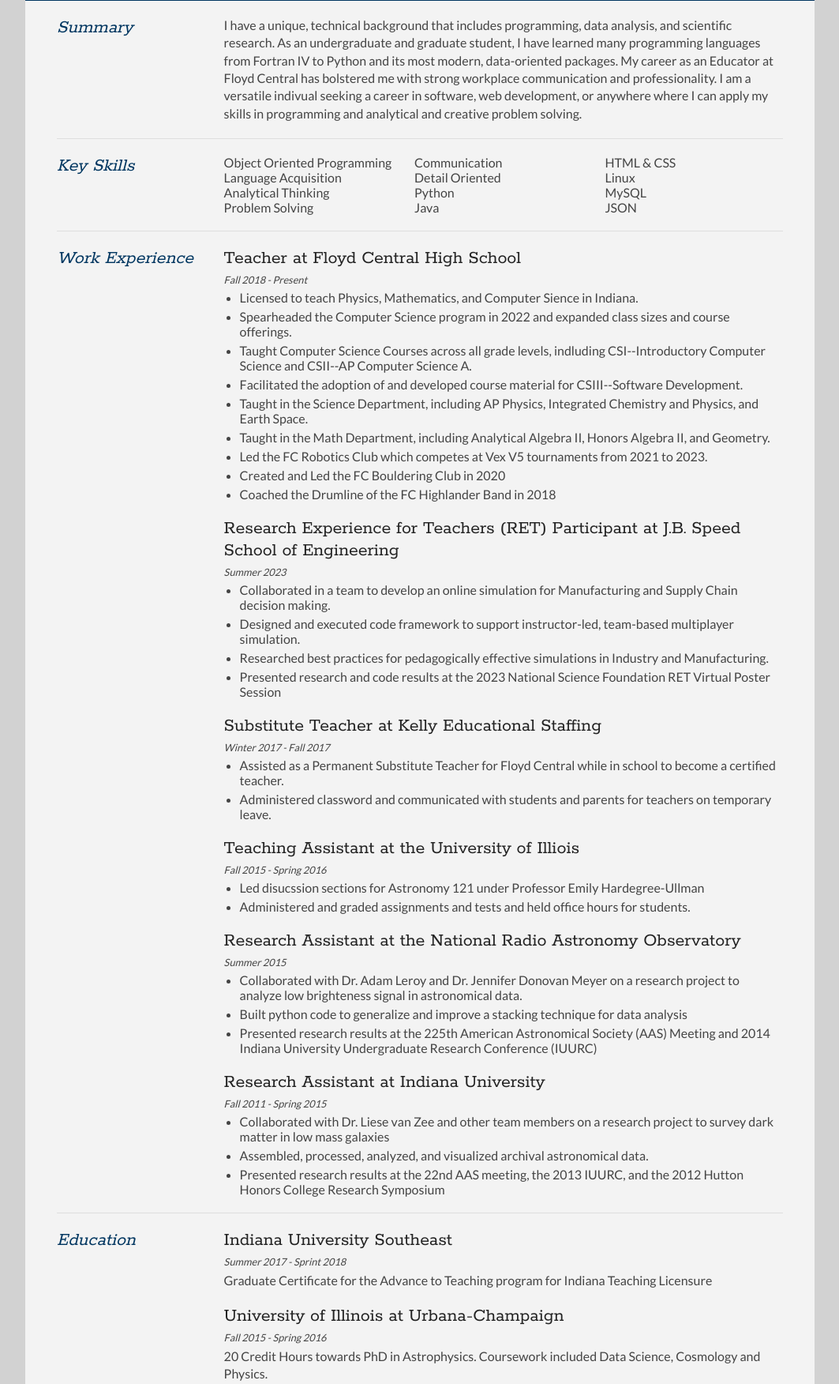
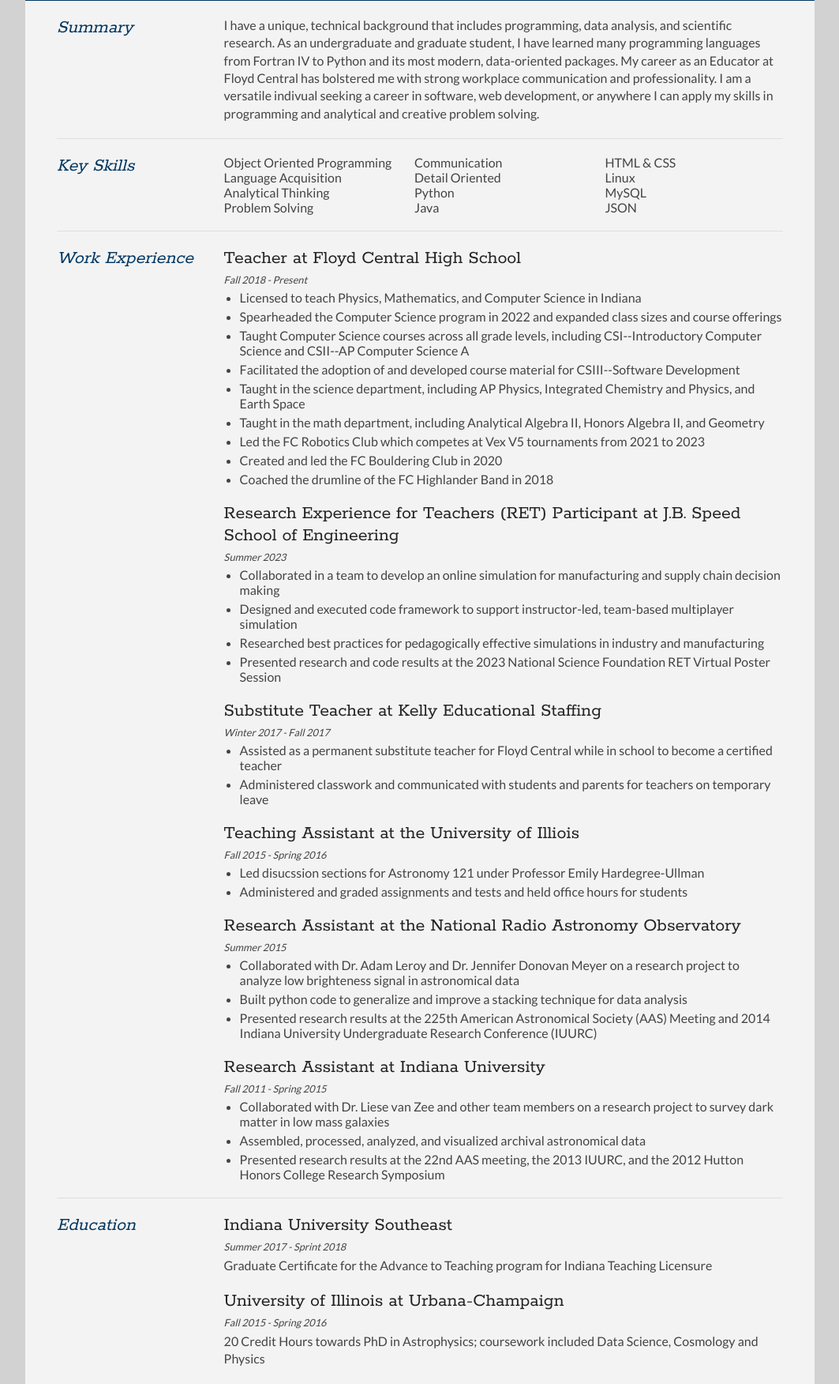
Before and after one commit to danwavle/djangoresume, a Django app: page / in a window 1280 px wide. Shown: the part 230-1982 px from the top of the page at 79% size, without its empty margins (108-1171 px from the left). Run offline with Django 4.2, Linux system fonts and the light colour scheme.

Commit message:
Update home.html
Fixed spelling mistakes and punctuation consistency.

```diff
--- a/resumesite/templates/home.html
+++ b/resumesite/templates/home.html
@@ -56,7 +56,7 @@
 				</div>
 
 				<div class="sectionContent">
-					<p>I have a unique, technical background that includes programming, data analysis, and scientific research.  As an undergraduate and graduate student, I have learned many programming languages from Fortran IV to Python and its most modern, data-oriented packages.  My career as an Educator at Floyd Central has bolstered me with strong workplace communication and professionality.  I am a versatile indivual seeking a career in software, web development, or anywhere where I can apply my skills in programming and analytical and creative problem solving.</p>
+					<p>I have a unique, technical background that includes programming, data analysis, and scientific research.  As an undergraduate and graduate student, I have learned many programming languages from Fortran IV to Python and its most modern, data-oriented packages.  My career as an Educator at Floyd Central has bolstered me with strong workplace communication and professionality.  I am a versatile indivual seeking a career in software, web development, or anywhere I can apply my skills in programming and analytical and creative problem solving.</p>
 				</div>
 			</article>
 			<div class="clear"></div>
@@ -96,15 +96,15 @@
 					<h2>Teacher at Floyd Central High School</h2>
 					<p class="subDetails">Fall 2018 - Present</p>
                     <ul class="bullet">
-                        <li>Licensed to teach Physics, Mathematics, and Computer Sience in Indiana.</li>
-                        <li>Spearheaded the Computer Science program in 2022 and expanded class sizes and course offerings.</li>
-                        <li>Taught Computer Science Courses across all grade levels, indluding CSI--Introductory Computer Science and CSII--AP Computer Science A.</li>
-                        <li>Facilitated the adoption of and developed course material for CSIII--Software Development.</li>
-                        <li>Taught in the Science Department, including AP Physics, Integrated Chemistry and Physics, and Earth Space.</li>
-                        <li>Taught in the Math Department, including Analytical Algebra II, Honors Algebra II, and Geometry.</li>
-                        <li>Led the FC Robotics Club which competes at Vex V5 tournaments from 2021 to 2023.</li>
-                        <li>Created and Led the FC Bouldering Club in 2020</li>
-                        <li>Coached the Drumline of the FC Highlander Band in 2018</li>
+                        <li>Licensed to teach Physics, Mathematics, and Computer Science in Indiana</li>
+                        <li>Spearheaded the Computer Science program in 2022 and expanded class sizes and course offerings</li>
+                        <li>Taught Computer Science courses across all grade levels, including CSI--Introductory Computer Science and CSII--AP Computer Science A</li>
+                        <li>Facilitated the adoption of and developed course material for CSIII--Software Development</li>
+                        <li>Taught in the science department, including AP Physics, Integrated Chemistry and Physics, and Earth Space</li>
+                        <li>Taught in the math department, including Analytical Algebra II, Honors Algebra II, and Geometry</li>
+                        <li>Led the FC Robotics Club which competes at Vex V5 tournaments from 2021 to 2023</li>
+                        <li>Created and led the FC Bouldering Club in 2020</li>
+                        <li>Coached the drumline of the FC Highlander Band in 2018</li>
                     </ul>
 				</article>
 
@@ -112,9 +112,9 @@
 					<h2>Research Experience for Teachers (RET) Participant at J.B. Speed School of Engineering</h2>
 					<p class="subDetails">Summer 2023</p>
 					<ul class="bullet">
-                        <li>Collaborated in a team to develop an online simulation for Manufacturing and Supply Chain decision making.</li>
-                        <li>Designed and executed code framework to support instructor-led, team-based multiplayer simulation.</li>
-                        <li>Researched best practices for pedagogically effective simulations in Industry and Manufacturing.</li>
+                        <li>Collaborated in a team to develop an online simulation for manufacturing and supply chain decision making</li>
+                        <li>Designed and executed code framework to support instructor-led, team-based multiplayer simulation</li>
+                        <li>Researched best practices for pedagogically effective simulations in industry and manufacturing</li>
                         <li>Presented research and code results at the 2023 National Science Foundation RET Virtual Poster Session</li>
                     </ul>
 				</article>
@@ -123,8 +123,8 @@
 					<h2>Substitute Teacher at Kelly Educational Staffing</h2>
 					<p class="subDetails">Winter 2017 - Fall 2017</p>
 					<ul class="bullet">
-                        <li>Assisted as a Permanent Substitute Teacher for Floyd Central while in school to become a certified teacher.</li>
-                        <li>Administered classword and communicated with students and parents for teachers on temporary leave.</li>
+                        <li>Assisted as a permanent substitute teacher for Floyd Central while in school to become a certified teacher</li>
+                        <li>Administered classwork and communicated with students and parents for teachers on temporary leave</li>
                     </ul>
 				</article>
 
@@ -133,7 +133,7 @@
 					<p class="subDetails">Fall 2015 - Spring 2016</p>
 					<ul class="bullet">
                         <li>Led disucssion sections for Astronomy 121 under Professor Emily Hardegree-Ullman</li>
-                        <li>Administered and graded assignments and tests and held office hours for students.</li>
+                        <li>Administered and graded assignments and tests and held office hours for students</li>
                     </ul>
 				</article>
 
@@ -141,7 +141,7 @@
 					<h2>Research Assistant at the National Radio Astronomy Observatory</h2>
 					<p class="subDetails">Summer 2015</p>
 					<ul class="bullet">
-                        <li>Collaborated with Dr. Adam Leroy and Dr. Jennifer Donovan Meyer on a research project to analyze low brighteness signal in astronomical data.</li>
+                        <li>Collaborated with Dr. Adam Leroy and Dr. Jennifer Donovan Meyer on a research project to analyze low brighteness signal in astronomical data</li>
                         <li>Built python code to generalize and improve a stacking technique for data analysis</li>
                         <li>Presented research results at the 225<sup>th</sup> American Astronomical Society (AAS) Meeting and 2014 Indiana University Undergraduate Research Conference (IUURC)</li>
                     </ul>
@@ -152,7 +152,7 @@
 					<p class="subDetails">Fall 2011 - Spring 2015</p>
 					<ul class="bullet">
                         <li>Collaborated with Dr. Liese van Zee and other team members on a research project to survey dark matter in low mass galaxies</li>
-                        <li>Assembled, processed, analyzed, and visualized archival astronomical data.</li>
+                        <li>Assembled, processed, analyzed, and visualized archival astronomical data</li>
                         <li>Presented research results at the <sup>22nd</sup> AAS meeting, the 2013 IUURC, and the 2012 Hutton Honors College Research Symposium</li>
                     </ul>
 				</article>
@@ -176,7 +176,7 @@
 				<article>
 					<h2>University of Illinois at Urbana-Champaign</h2>
 					<p class="subDetails">Fall 2015 - Spring 2016</p>
-					<p>20 Credit Hours towards PhD in Astrophysics. Coursework included Data Science, Cosmology and Physics.</p>
+					<p>20 Credit Hours towards PhD in Astrophysics; coursework included Data Science, Cosmology and Physics</p>
 				</article>
                 <article>
 					<h2>Indiana University Bloomington</h2>
```
